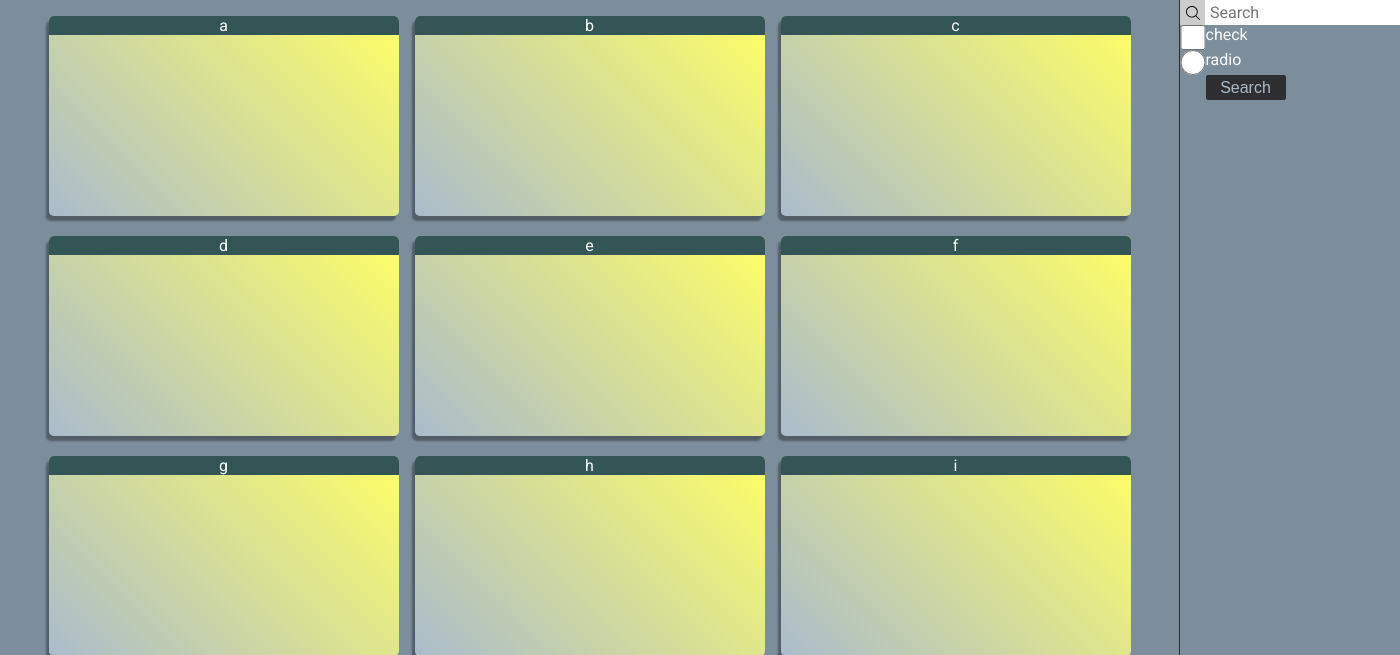
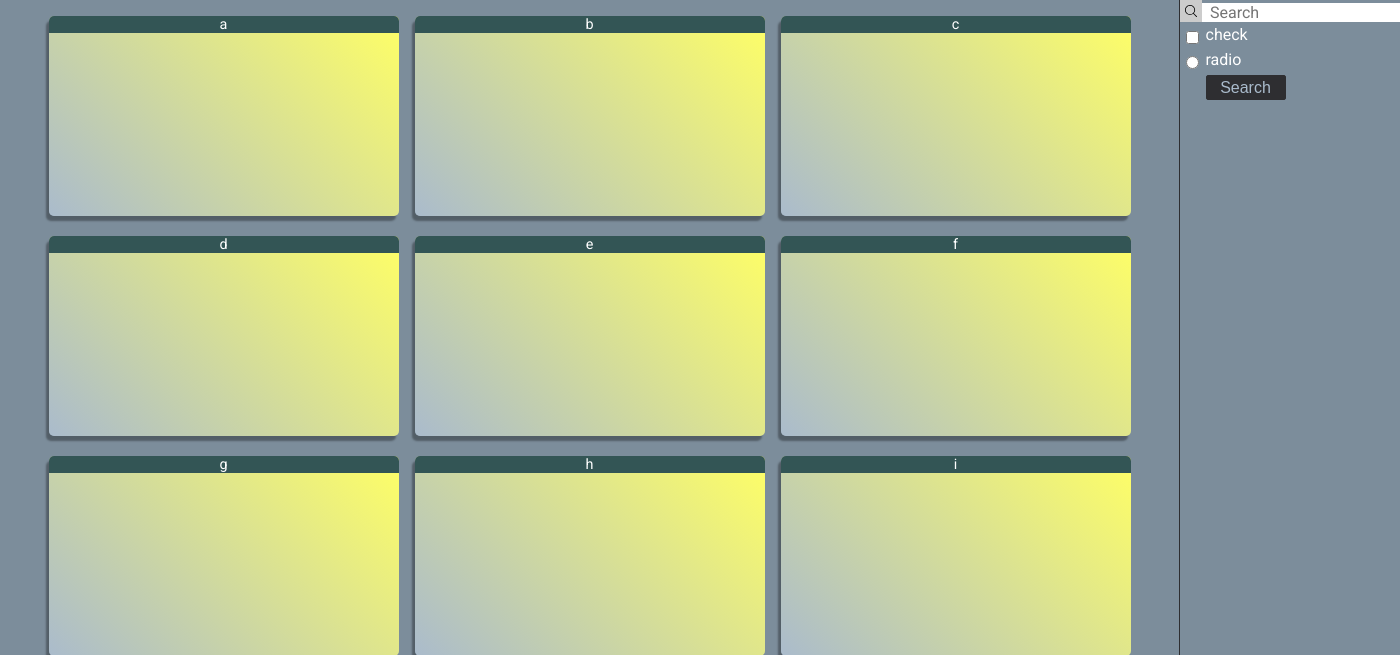
Before and after one commit to WilliamVoster/WebDevClass_GamesCatalogue, a PHP site: page /index.html in a window 1400 px wide; the page is wider, and only the part inside the window is pictured. Shown: the part 35-690 px from the top of that part. Run offline with PHP 8.4, Linux system fonts and the light colour scheme.

Commit message:
more stupid style changes

```diff
--- a/css/style.css
+++ b/css/style.css
@@ -145,6 +145,7 @@ body main div#gallery ul li a {
   top: 0;
   color: #fff;
   background: #355;
+  font-size: .9em;
   text-align: center;
   border-top-left-radius: 5px;
   border-top-right-radius: 5px;
@@ -183,6 +184,7 @@ body main form#filter input {
   -ms-grid-column: 1;
   -ms-grid-column-span: 1;
   grid-column: 1/span 1;
+  margin: auto;
 }
 
 body main form#filter input[type="text"] {
@@ -213,9 +215,9 @@ body main form#filter img {
   -ms-grid-row: 1;
   -ms-grid-row-span: 1;
   grid-row: 1 / span 1;
-  width: 14px;
+  width: 12px;
   z-index: 1;
-  padding: .35em;
+  padding: .32em;
   background: #ccc;
 }
 
@@ -235,6 +237,7 @@ body main form#filter input[type="submit"] {
   border: 1px solid #2E2E31;
   border-radius: 2px;
   width: 80px;
+  margin: 0;
 }
 
 body main form#filter input[type="submit"]:hover {
--- a/css/style.scss
+++ b/css/style.scss
@@ -139,6 +139,7 @@ body{
                         //width: 100%;
                         color: $a;
                         background: $i;
+                        font-size: .9em;
                         //border: 2px solid $i;
                         //height: 100%;
                         //padding: 2em 0;
@@ -189,6 +190,7 @@ body{
 
             input{
                 grid-column: 1/span 1;
+                margin: auto;
             }
             // input[type="checkbox"]:hover, input[type="radio"]:hover{
             //     background: red;
@@ -233,10 +235,10 @@ body{
                 grid-column: 1 / span 1;
                 grid-row: 1 / span 1;
                 // width: 20px;
-                width: 14px;
+                width: 12px;
                 z-index: 1;
                 // padding: .15em;
-                padding: .35em; //.33em;
+                padding: .32em;//.35em; //.33em;
                 background:$d;
 
 
@@ -253,6 +255,7 @@ body{
                 border: 1px solid $c;
                 border-radius: 2px;
                 width: 80px;
+                margin: 0;
             }
             input[type="submit"]:hover{
                 cursor: pointer;
```
Also changed, not shown: 1 other file.
